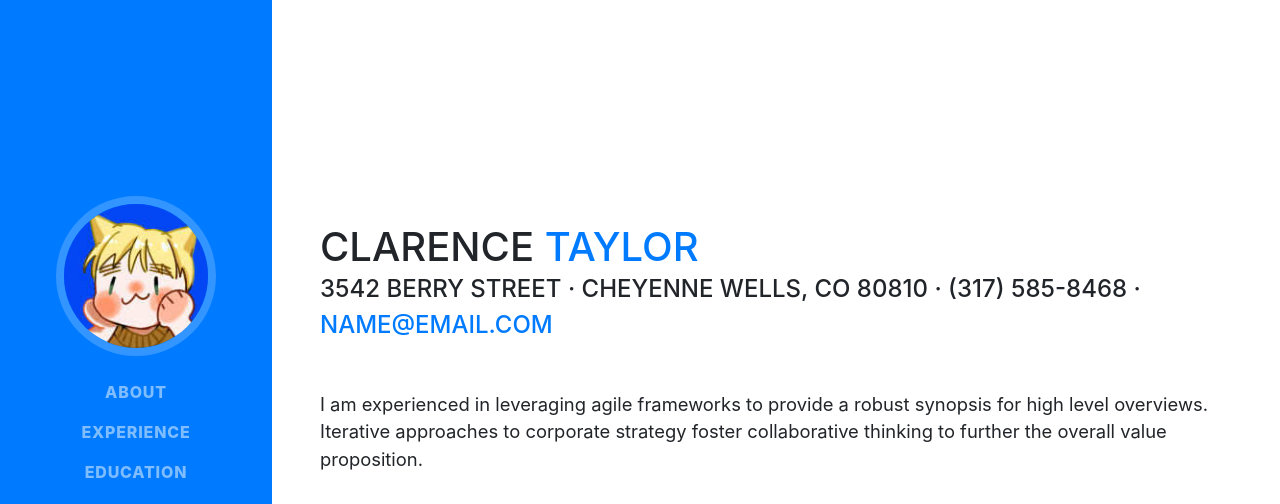
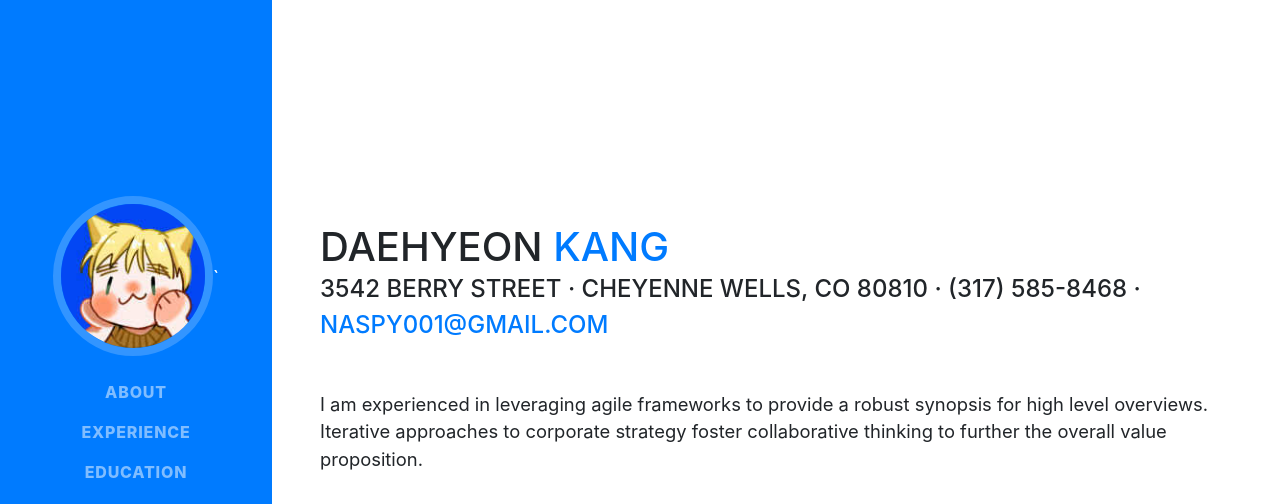
Before and after one commit to yeonlang/yeonlang.github.io, a website with bundled scripts: page index.html in a window 1280 px wide. Shown: the top 504 px of the page. Built offline with nearby package versions, Linux system fonts and the light colour scheme; a web font is replaced by a local one.

Commit message:
Change index html

```diff
--- a/index.html
+++ b/index.html
@@ -29,7 +29,7 @@
       <a class="navbar-brand js-scroll-trigger" href="#page-top">
         <span class="d-block d-lg-none">Clarence Taylor</span>
         <span class="d-none d-lg-block">
-          <img class="img-fluid img-profile rounded-circle mx-auto mb-2" src="img/profile.jpg" alt="">
+          <img class="img-fluid img-profile rounded-circle mx-auto mb-2" src="img/profile.jpg" alt="">`
         </span>
       </a>
       <button class="navbar-toggler" type="button" data-toggle="collapse" data-target="#navbarSupportedContent" aria-controls="navbarSupportedContent" aria-expanded="false" aria-label="Toggle navigation">
@@ -63,11 +63,11 @@
 
       <section class="resume-section p-3 p-lg-5 d-flex d-column" id="about">
         <div class="my-auto">
-          <h1 class="mb-0">Clarence
-            <span class="text-primary">Taylor</span>
+          <h1 class="mb-0">Daehyeon
+            <span class="text-primary">Kang</span>
           </h1>
           <div class="subheading mb-5">3542 Berry Street · Cheyenne Wells, CO 80810 · (317) 585-8468 ·
-            <a href="mailto:name@email.com">name@email.com</a>
+            <a href="mailto:naspy001@gmail.com">naspy001@gmail.com</a>
           </div>
           <p class="lead mb-5">I am experienced in leveraging agile frameworks to provide a robust synopsis for high level overviews. Iterative approaches to corporate strategy foster collaborative thinking to further the overall value proposition.</p>
           <div class="social-icons">
```
